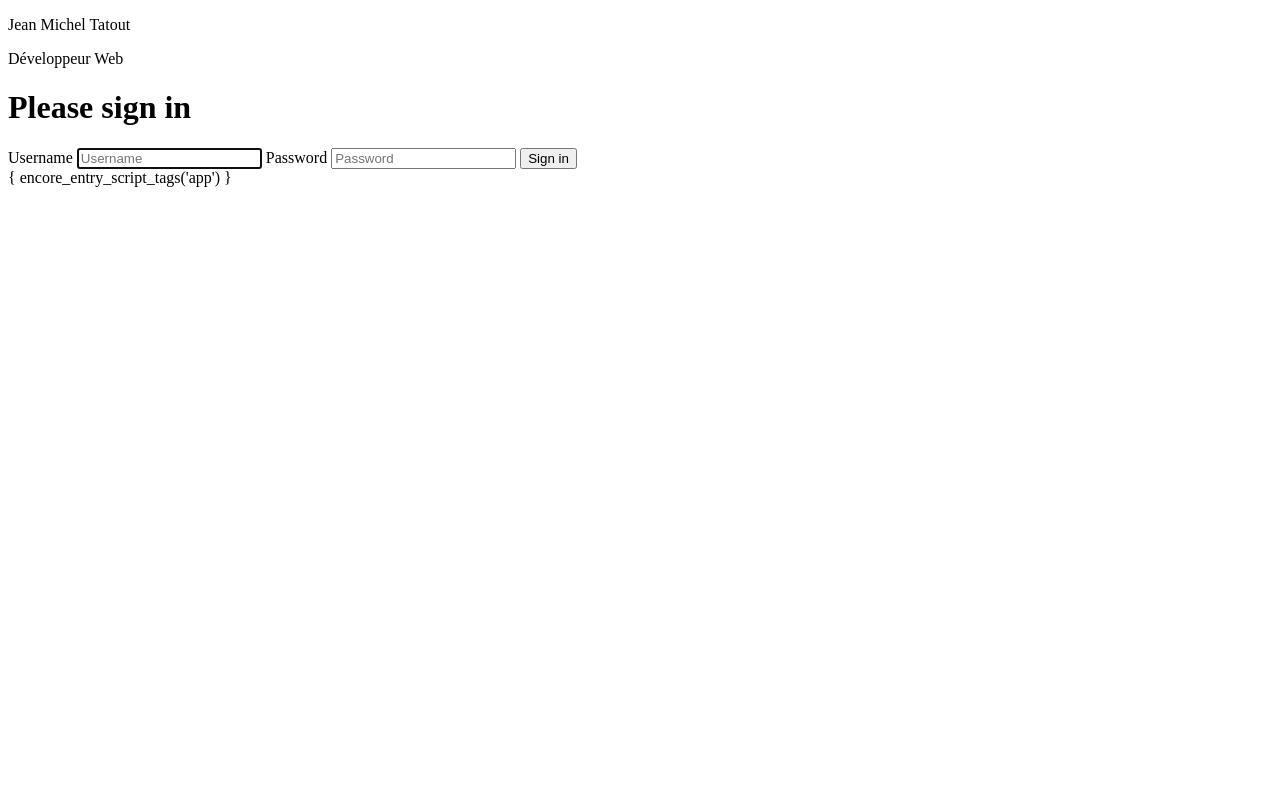
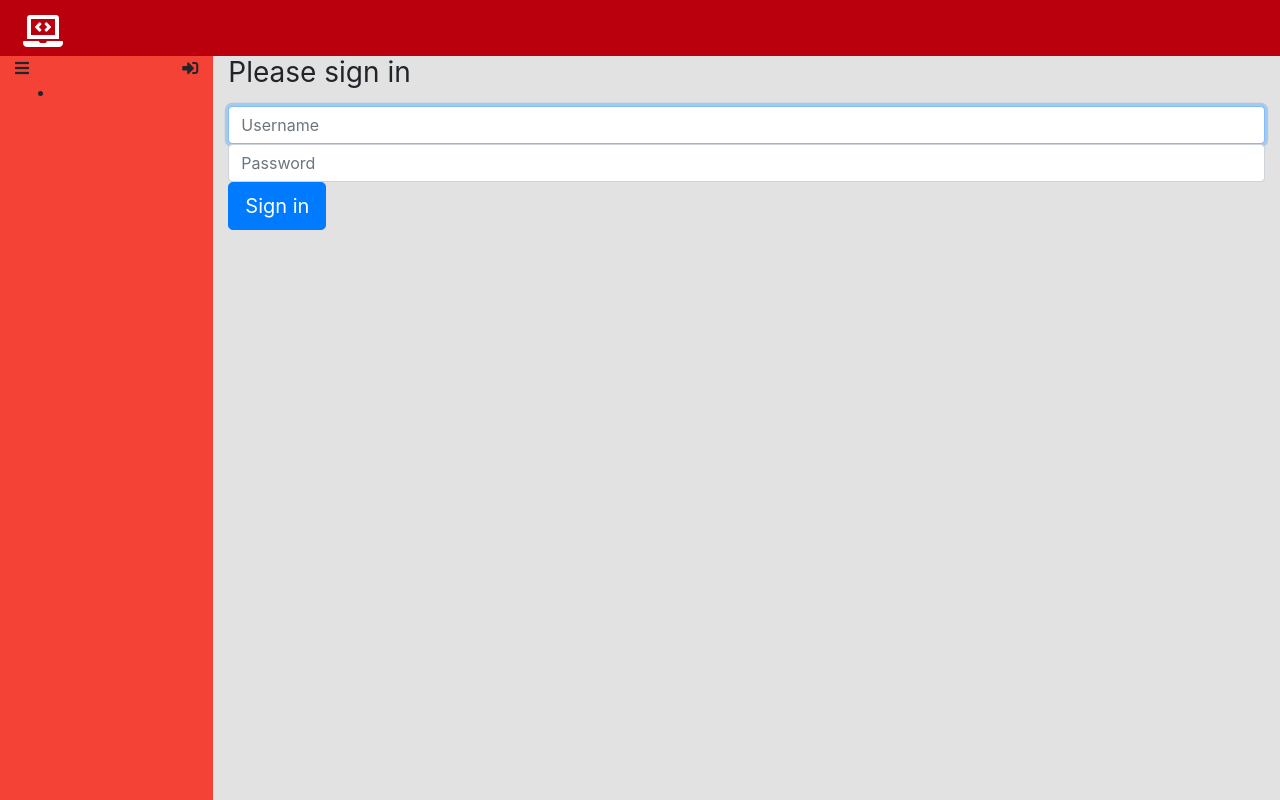
Before and after one commit to Erkha/portfolio, a Symfony app: template templates/security/login.html.twig in a window 1280 px wide. Run offline with Twig, Linux system fonts and the light colour scheme; the template is opened without the code that fills it, so the values that code supplies are empty; style sheets or scripts are compiled from the project's sources; some libraries are stand-ins or nearby versions.

Commit message:
added fontawesome adn modified main layout

```diff
--- a/assets/css/app.scss
+++ b/assets/css/app.scss
@@ -1,5 +1,18 @@
 @import "~bootstrap/scss/bootstrap";
+@import '~@fortawesome/fontawesome-free/scss/solid';
 
 body {
-    background-color: lightgray;
+    background-color: #e1e2e1;
 }
+
+#navbar{
+	background-color: #ba000d;
+	color: white;
+	font-size: 2rem;
+	height: 7vh;
+}
+
+#sidebar{
+	height:93vh;
+	background-color:#f44336;
+}
--- a/assets/js/app.js
+++ b/assets/js/app.js
@@ -8,3 +8,4 @@
 require('../css/app.scss');
 const $ = require('jquery');
 require('bootstrap');
+require('@fortawesome/fontawesome-free/css/all.min.css');
--- a/package.json
+++ b/package.json
@@ -1,5 +1,6 @@
 {
     "devDependencies": {
+        "@fortawesome/fontawesome-free": "^5.9.0",
         "@symfony/webpack-encore": "^0.27.0",
         "bootstrap": "^4.3.1",
         "core-js": "^3.0.0",
--- a/templates/base.html.twig
+++ b/templates/base.html.twig
@@ -8,20 +8,30 @@
 		{% endblock %}
 	</head>
 	<body>
-		<div class="container-fluid ">
-			<div id="navbar" class="col-12">
-				<p class="">Jean Michel Tatout</p>
-				<p>Développeur Web</p>
+		<div class="container-fluid  p-0">
+			<div id="navbar" class="col-12 d-flex flex-md-row py-2">
+				<div class="px-2"><i class="fas fa-laptop-code"></i></div>
 			</div>
-			<div class="row">
-				<div class="col-12 col-md-3"></div>
-				<div class="col-12 col-md-9">
+			<div class="row m-0">
+				<div id="sidebar"class="col-12 col-md-2">
+					<div class="d-flex justify-content-between">
+						<div><i class="fas fa-bars"></i></div>
+						<div><i class="fas fa-sign-in-alt"></i></div>
+					</div>
+					<div>
+						<ul>
+							<li><a href=""></a>
+							</li>
+						</ul>
+					</div>
+				</div>
+				<div class="col-12 col-md-10">
 					{% block body %}{% endblock %}
 				</div>
 			</div>
 		</div>
 		{% block javascripts %}
-			{ encore_entry_script_tags('app') }
+			{{ encore_entry_script_tags('app') }}
 		{% endblock %}
 	</body>
 </html>
```
Also changed, not shown: 1 other file.
